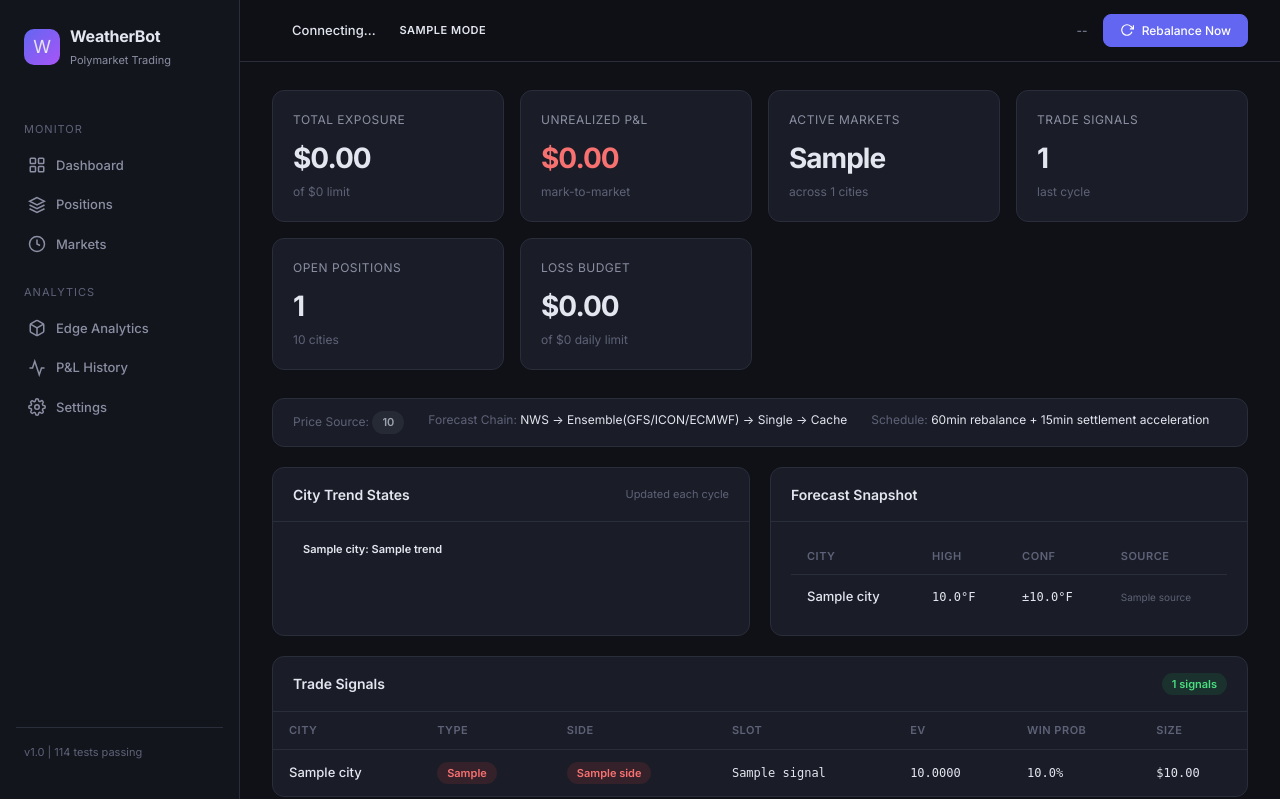
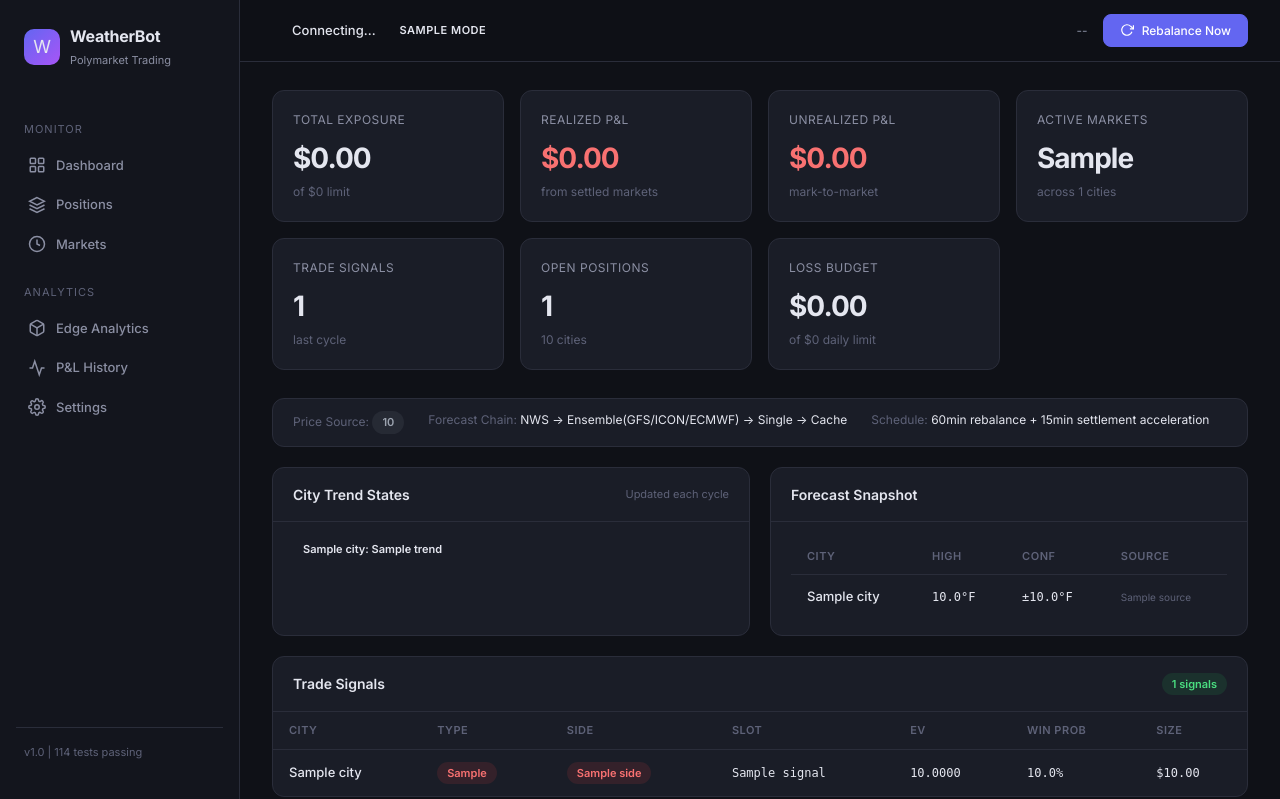
Before and after one commit to windowslhh/polymarket_weather_trade_bot, a Python web app: template src/web/templates/dashboard.html in a window 1280 px wide. Shown: the top 799 px of the page. Run offline with Jinja, Linux system fonts and the light colour scheme; the template is opened without the code that fills it: most values are stand-ins (such as "Sample title", 1, 10 or a date in 2020).

Commit message:
Add Realized P&L card to dashboard
Co-Authored-By: Claude Opus 4.6 (1M context) <noreply@anthropic.com>

```diff
--- a/src/web/app.py
+++ b/src/web/app.py
@@ -128,6 +128,7 @@ def create_app(store, rebalancer, config) -> Flask:
             cities_with_positions=d["cities_with_positions"],
             trends=d["state"].get("trends", {}),
             forecasts=d["state"].get("forecasts", {}),
+            realized=d["daily_pnl_val"] or 0.0,
             daily_loss_remaining=cfg.strategy.daily_loss_limit_usd - abs(d["daily_pnl_val"] or 0),
             daily_loss_limit=cfg.strategy.daily_loss_limit_usd,
             decision_log=d["decision_log"],
--- a/src/web/templates/dashboard.html
+++ b/src/web/templates/dashboard.html
@@ -6,6 +6,11 @@
         <div class="metric-label">Total Exposure</div>
         <div class="metric-value" id="val-exposure">${{ "%.2f"|format(exposure) }}</div>
         <div class="metric-sub">of ${{ "%.0f"|format(max_exposure) }} limit</div>
+    </div>
+    <div class="metric-card">
+        <div class="metric-label">Realized P&L</div>
+        <div class="metric-value {{ 'positive' if realized >= 0 else 'negative' }}">${{ "%.2f"|format(realized) }}</div>
+        <div class="metric-sub">from settled markets</div>
     </div>
     <div class="metric-card">
         <div class="metric-label">Unrealized P&L</div>
```
